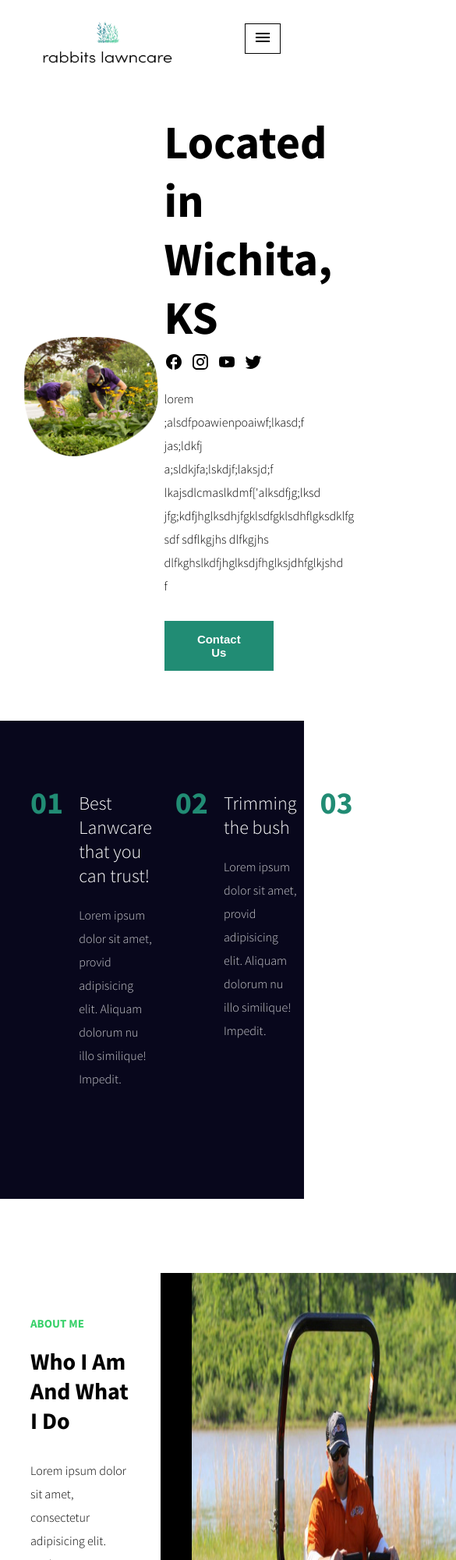
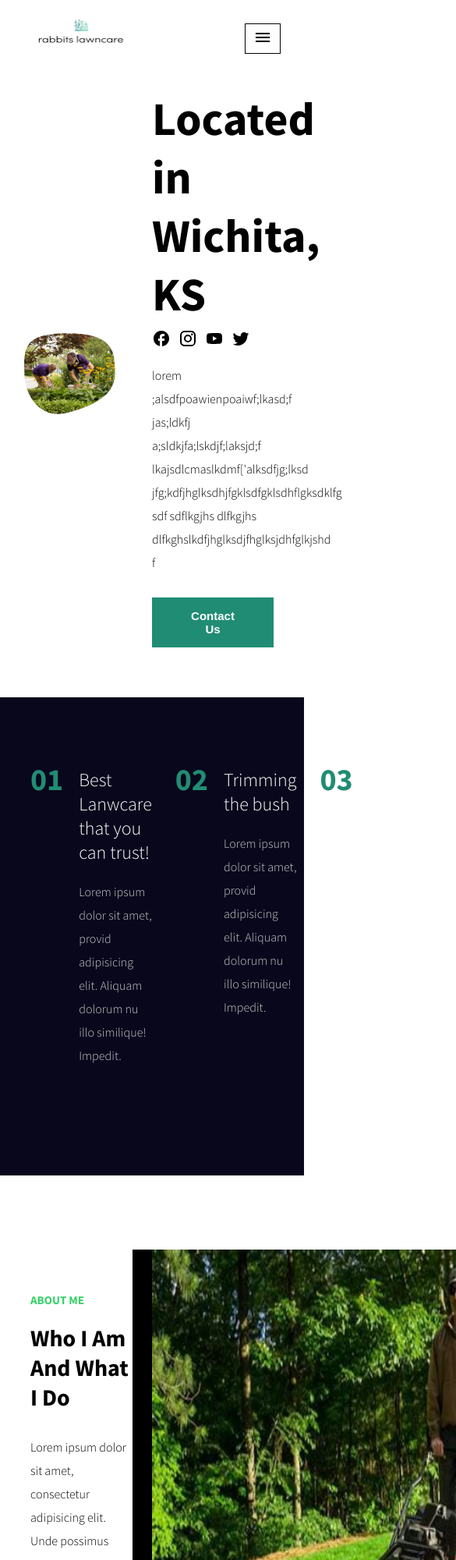
Before and after one commit to chanqoDev/React_KS_lawnding_page, a React (Create React App) app: page / in a window 390 px wide. Shown: the top 2000 px of the page at 78% size, 585 px wide, since content can reach past the window. Built offline with nearby package versions, Linux system fonts and the light colour scheme.

Commit message:
ADD styling for about component and edit styling for images, logo

```diff
--- a/src/App.css
+++ b/src/App.css
@@ -32,7 +32,10 @@ a {
 header {
   padding: 20px 0;
 }
-
+header img {
+  width: 131px;
+  height: 40px;
+}
 header ul {
   display: inline-block;
 }
@@ -43,7 +46,7 @@ header ul li{
 }
 
 header ul li a {
-  font-weight: 700;
+  font-weight: 600;
   transition: 0.5s;
 }
 
@@ -84,7 +87,7 @@ header.active {
     top: 75px;
     transition: 0.5s;
     width: 100%;
-    height: 40vh;
+    height: 30vh;
     z-index: 5;
   }
   .nav-links-sidebar {
@@ -106,15 +109,10 @@ header.active {
 }
 
 /* Home */
-.left {
+.left, .right {
   width: 50%;
   position: relative;
 }
-.right {
-  width: 45%;
-  position: relative;
-}
-
 .flex {
   display: flex;
 }
@@ -133,6 +131,7 @@ header.active {
   position: absolute;
   top: 0;
   left: 0;
+  padding-right: 50px;
   height: 90vh;
   width: 100%;
   object-fit: contain;
@@ -243,18 +242,24 @@ margin-bottom: 20px;
 .about .img {
   position: relative;
   display: block;
-  margin: 0 auto;
+  margin-left: auto;
+  margin-right: auto;
   width: 50%;
 }
+.about img {
+  object-fit: fill;
+  width: 550px;
+  height: 75vh;
+}
 .about .img::after {
-  content: '';
-  position:absolute;
+  content: "";
+  position: absolute;
   top: 0;
-  left: -40px;
+  left: -25px;
   right: 0;
   background-color: #000;
-  width: 680px;
-  height: 100vh;
+  width: 600px;
+  height: 80vh;
   z-index: -1;
 }
 h3 {
@@ -264,8 +269,37 @@ h3 {
   color: #38d16a;
   margin: 20px 0;
 }
-.right img {
+.right .img {
       width: 600px;
       aspect-ratio: auto 613 / 918;
       height: 99vh;
 }
+
+/* Services */
+
+.services {
+  text-align: center;
+  background-color: #f8f9fe;
+  padding: 50px 0;
+}
+.services .box {
+  text-align: left;
+}
+.services img {
+  width: 100%;
+  height: 100%;
+  object-fit: contain;
+}
+.services .text {
+  background-color: #fff;
+  box-shadow: 0 5px 20px 0 rgba(0 0 0 /6%);
+  padding: 30px;
+  margin-top: -30px;
+  position: relative;
+  z-index: 1;
+}
+.services .text h2 {
+  font-weight: 600;
+  font-size: 22px;
+  margin-bottom: 20px;
+}
--- a/src/components/home/about/About.jsx
+++ b/src/components/home/about/About.jsx
@@ -10,7 +10,7 @@ function About() {
         "There are many variations of passages of Lorem Ipsum available, but the majority have suffered alteration in some form, by injected humour, or randomised words which don't look even slightly believable.",
       desc3:
         "Lorem ipsum dolor sit amet, consectetur adipisicing elit, sed do eiusmod tempor incididunt ut labore et dolore magna aliqua. Ut enim ad minim veniam, quis nostrud exercitation ullamco laboris nisi ut aliquip ex ea commodo consequat.",
-      cover: "./assets/lawnn.png",
+      cover: "./assets/lawnguy.png",
     },
   ];
   return (
--- a/src/components/home/header/Header.jsx
+++ b/src/components/home/header/Header.jsx
@@ -11,19 +11,14 @@ export const Header = () => {
   const [sidebar, setSidebar] = useState(false);
   window.addEventListener("scroll", () => {
     const header = document.querySelector(".header");
-    header.classList.toggle("active", window.screenY > 200);
+    header.classList.toggle("active", window.screenY > 180);
   });
   return (
-    <div>
+    <>
       <header className="header">
         <div className="container flex">
           <div className="logo">
-            <img
-              src="assets/logo.png"
-              alt="my brand"
-              width="200px"
-              height="70px"
-            />
+            <img src="assets/logo.png" alt="my brand" />
           </div>
           <div className="nav">
             <ul
@@ -63,6 +58,6 @@ export const Header = () => {
           </div>
         </div>
       </header>
-    </div>
+    </>
   );
 };
--- a/src/components/home/services/Service.jsx
+++ b/src/components/home/services/Service.jsx
@@ -14,18 +14,20 @@ const Service = () => {
           <div className="contain grid topMargin">
             {ServicesData.map((service) => {
               return (
-                <>
                 <div className="box">
                   <div className="img">
-                      <img src={service.cover} alt="" />
+                    <img
+                      src={service.cover}
+                      alt=""
+                      width="auto"
+                      height="auto"
+                    />
                   </div>
                   <div className="text">
                     <h2>{service.title}</h2>
                     <p> {service.desc}</p>
                   </div>
                 </div>
-                  ;
-                </>
               );
             })}
           </div>
--- a/src/components/home/services/ServicesData.js
+++ b/src/components/home/services/ServicesData.js
@@ -3,7 +3,7 @@ const ServicesData = [
     id: 1,
     title: "Lawn Mowing Services",
     desc: "Lorem ipsum dolor sit amet, consecte tuer adipiscing elit enean.",
-    cover: "./assets/main_landscape.jpeg",
+    cover: "./assets/lawnn.png",
   },
   {
     id: 2,
@@ -33,7 +33,7 @@ const ServicesData = [
     id: 6,
     title: "Lawn Care Programs",
     desc: "Lorem ipsum dolor sit amet, consecte tuer adipiscing elit enean.",
-    cover: "./assets/lawn-care-slide.jpeg",
+    cover: "./assets/about.png",
   },
 ];
 
```
Lines whose indentation alone changed are shown as unchanged.
